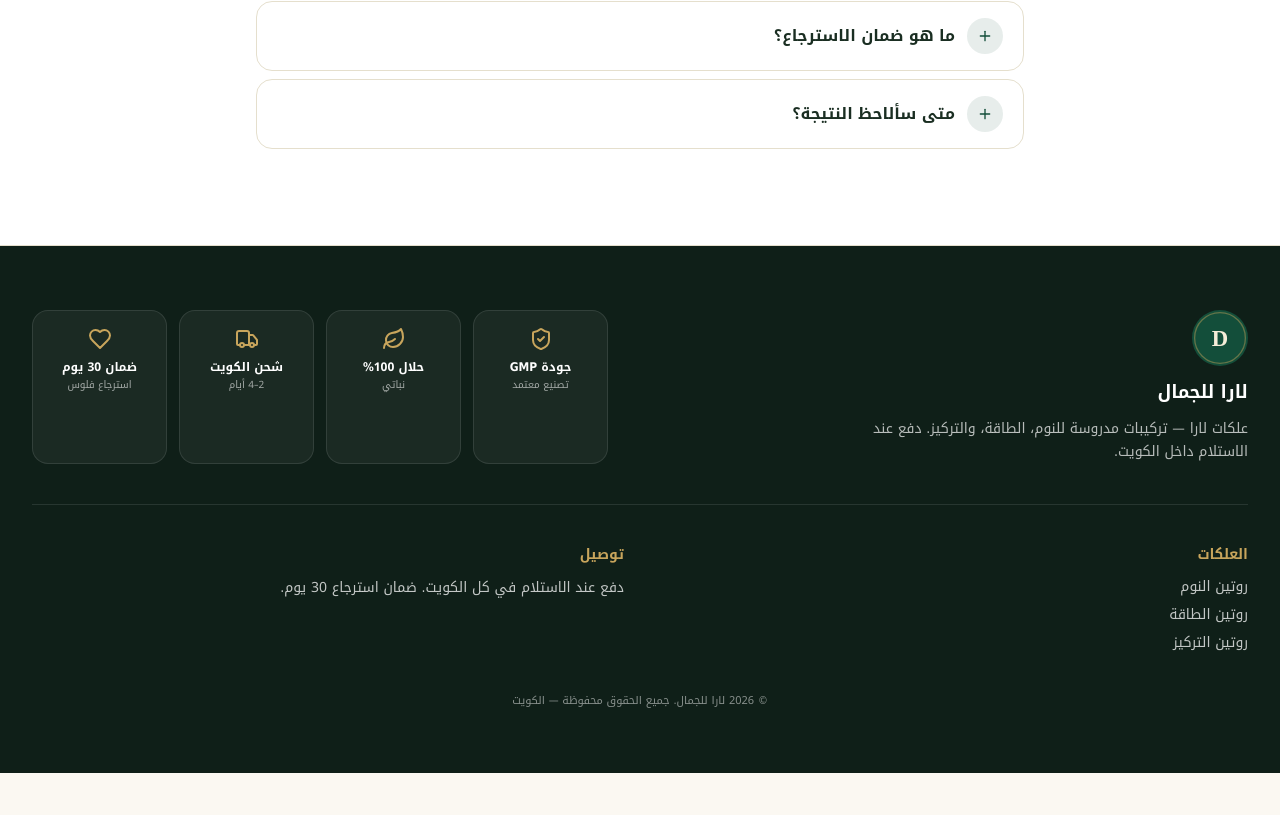
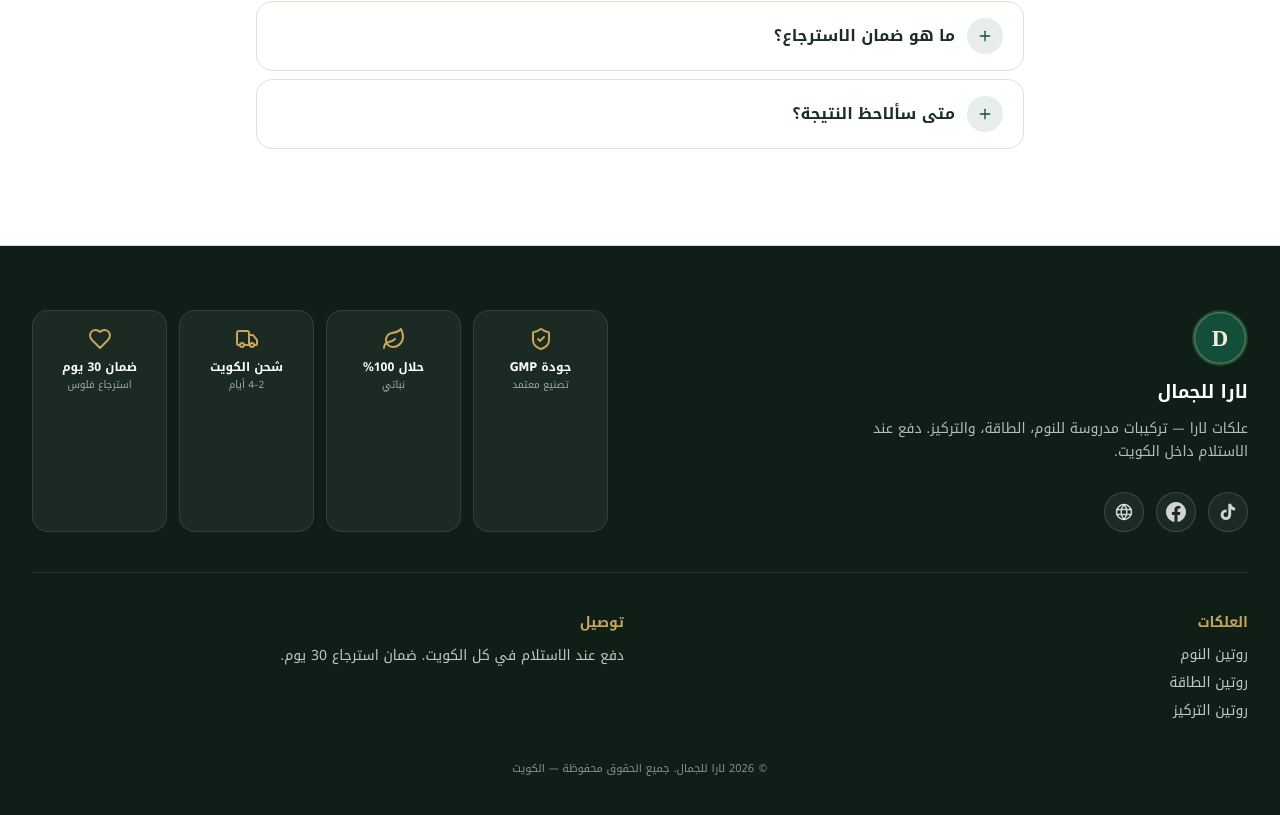
Before and after one commit to lara-beauty-store-gcc/laragccbackend, a Next.js app in the folder frontend/: page / in a window 1280 px wide. Shown: the part 4719-5534 px from the top of the page. Before the commit the page ends 5492 px from the top, so only its background shows below. Built offline with nearby package versions, Linux system fonts and the light colour scheme.

Commit message:
Add Lara Beauty social links to config and footer
Store TikTok, Facebook, and website URLs in business config and
display them as icon links in the site footer.

Co-authored-by: BAYLA09 <BAYLA09@users.noreply.github.com>

```diff
--- a/frontend/src/components/SiteFooter.tsx
+++ b/frontend/src/components/SiteFooter.tsx
@@ -3,9 +3,16 @@ import Link from 'next/link';
 import { Heart, Leaf, ShieldCheck, Truck } from 'lucide-react';
 import { businessInputs } from '@/config/business';
 import { products } from '@/config/products';
+import { IconFacebook, IconGlobe, IconTikTok } from '@/components/icons';
 import { getTrustBadges } from '@/lib/marketing';
 
-const { brand, market } = businessInputs;
+const { brand, market, social } = businessInputs;
+
+const socialLinks = [
+  { href: social.tiktok, label: 'TikTok', Icon: IconTikTok },
+  { href: social.facebook, label: 'Facebook', Icon: IconFacebook },
+  { href: social.website, label: 'الموقع', Icon: IconGlobe },
+] as const;
 
 const footerIcons = [ShieldCheck, Leaf, Truck, Heart];
 
@@ -27,6 +34,20 @@ export function SiteFooter() {
               />
               <p className="font-arabic text-lg font-extrabold">{brand.nameLocal}</p>
               <p className="max-w-sm text-sm leading-relaxed text-white/70">{brand.description}</p>
+              <div className="mt-4 flex items-center gap-3">
+                {socialLinks.map(({ href, label, Icon }) => (
+                  <a
+                    key={href}
+                    href={href}
+                    target="_blank"
+                    rel="noopener noreferrer"
+                    aria-label={label}
+                    className="flex h-10 w-10 items-center justify-center rounded-full border border-white/15 bg-white/5 text-white/80 transition hover:border-secondary hover:bg-white/10 hover:text-white"
+                  >
+                    <Icon className="h-5 w-5" />
+                  </a>
+                ))}
+              </div>
             </div>
           </div>
 
--- a/frontend/src/components/icons.tsx
+++ b/frontend/src/components/icons.tsx
@@ -66,6 +66,31 @@ export function IconHandshake({ className = 'w-5 h-5' }: { className?: string })
   );
 }
 
+export function IconTikTok({ className = 'w-5 h-5' }: { className?: string }) {
+  return (
+    <svg className={className} viewBox="0 0 24 24" fill="currentColor" aria-hidden>
+      <path d="M19.59 6.69a4.83 4.83 0 0 1-3.77-4.25V2h-3.45v13.67a2.89 2.89 0 0 1-2.88 2.5 2.89 2.89 0 0 1-2.89-2.89 2.89 2.89 0 0 1 2.89-2.89c.28 0 .54.04.79.1v-3.5a6.37 6.37 0 0 0-.79-.05 6.34 6.34 0 0 0-6.34 6.34 6.34 6.34 0 0 0 6.34 6.34 6.34 6.34 0 0 0 6.33-6.34V8.69a8.18 8.18 0 0 0 4.77 1.52V6.76a4.85 4.85 0 0 1-1-.07z" />
+    </svg>
+  );
+}
+
+export function IconFacebook({ className = 'w-5 h-5' }: { className?: string }) {
+  return (
+    <svg className={className} viewBox="0 0 24 24" fill="currentColor" aria-hidden>
+      <path d="M24 12.073c0-6.627-5.373-12-12-12s-12 5.373-12 12c0 5.99 4.388 10.954 10.125 11.854v-8.385H7.078v-3.47h3.047V9.43c0-3.007 1.792-4.669 4.533-4.669 1.312 0 2.686.235 2.686.235v2.953H15.83c-1.491 0-1.956.925-1.956 1.874v2.25h3.328l-.532 3.47h-2.796v8.385C19.612 23.027 24 18.062 24 12.073z" />
+    </svg>
+  );
+}
+
+export function IconGlobe({ className = 'w-5 h-5' }: { className?: string }) {
+  return (
+    <svg className={className} fill="none" viewBox="0 0 24 24" stroke="currentColor" strokeWidth={1.8} aria-hidden>
+      <path strokeLinecap="round" strokeLinejoin="round" d="M12 21a9 9 0 100-18 9 9 0 000 18z" />
+      <path strokeLinecap="round" strokeLinejoin="round" d="M3.6 9h16.8M3.6 15h16.8M12 3c2.2 2.4 3.4 5.6 3.4 9s-1.2 6.6-3.4 9c-2.2-2.4-3.4-5.6-3.4-9s1.2-6.6 3.4-9z" />
+    </svg>
+  );
+}
+
 export function IconArrowLeft({ className = 'w-5 h-5' }: { className?: string }) {
   return (
     <svg className={className} fill="none" viewBox="0 0 24 24" stroke="currentColor" strokeWidth={2}>
--- a/frontend/src/config/business.ts
+++ b/frontend/src/config/business.ts
@@ -25,6 +25,11 @@ export const businessConfig = {
     confirmationPromise: 'فريقنا يتصل فيك خلال ساعات لتأكيد العنوان',
     returnGuarantee: 'ضمان استرجاع 30 يوم — فلوسك ترجع إذا ما عجبك الروتين',
   },
+  social: {
+    tiktok: 'https://www.tiktok.com/@lara_beauty_gcc',
+    facebook: 'https://www.facebook.com/profile.php?id=61592789362233',
+    website: 'https://larabeauty.store',
+  },
   design: {
     primaryColor: '#134E3A',
     primaryDarkColor: '#0F3D2E',
```
